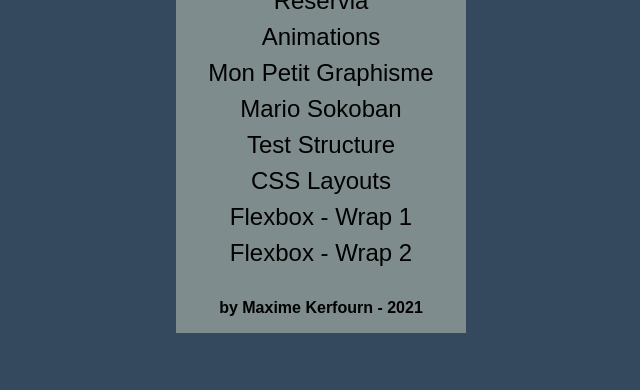
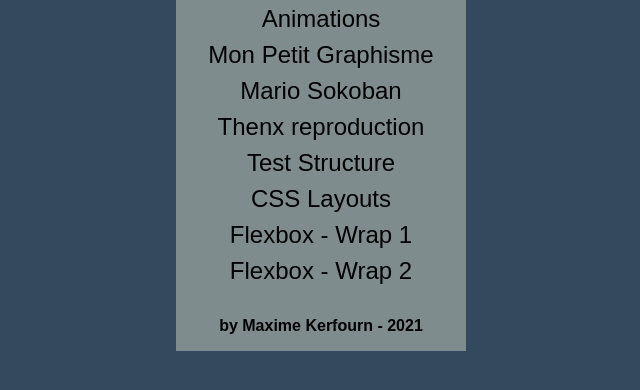
Before and after one commit to maxkerf/maxkerf.github.io, a plain HTML site: page index.html in a window 1280 px wide. Shown: the part 280-670 px from the top of the page, without its empty margins (319-959 px from the left). Drawn offline with Linux system fonts and the light colour scheme; a web font is replaced by a local one.

Commit message:
add thenx reproduction

```diff
--- a/index.html
+++ b/index.html
@@ -24,6 +24,9 @@
 					>
 				</li>
 				<li>
+					<a href="/thenx-reproduction" target="_blank">Thenx reproduction</a>
+				</li>
+				<li>
 					<a href="/structure-1-all-2-half-width" target="_blank"
 						>Test Structure</a
 					>
```
